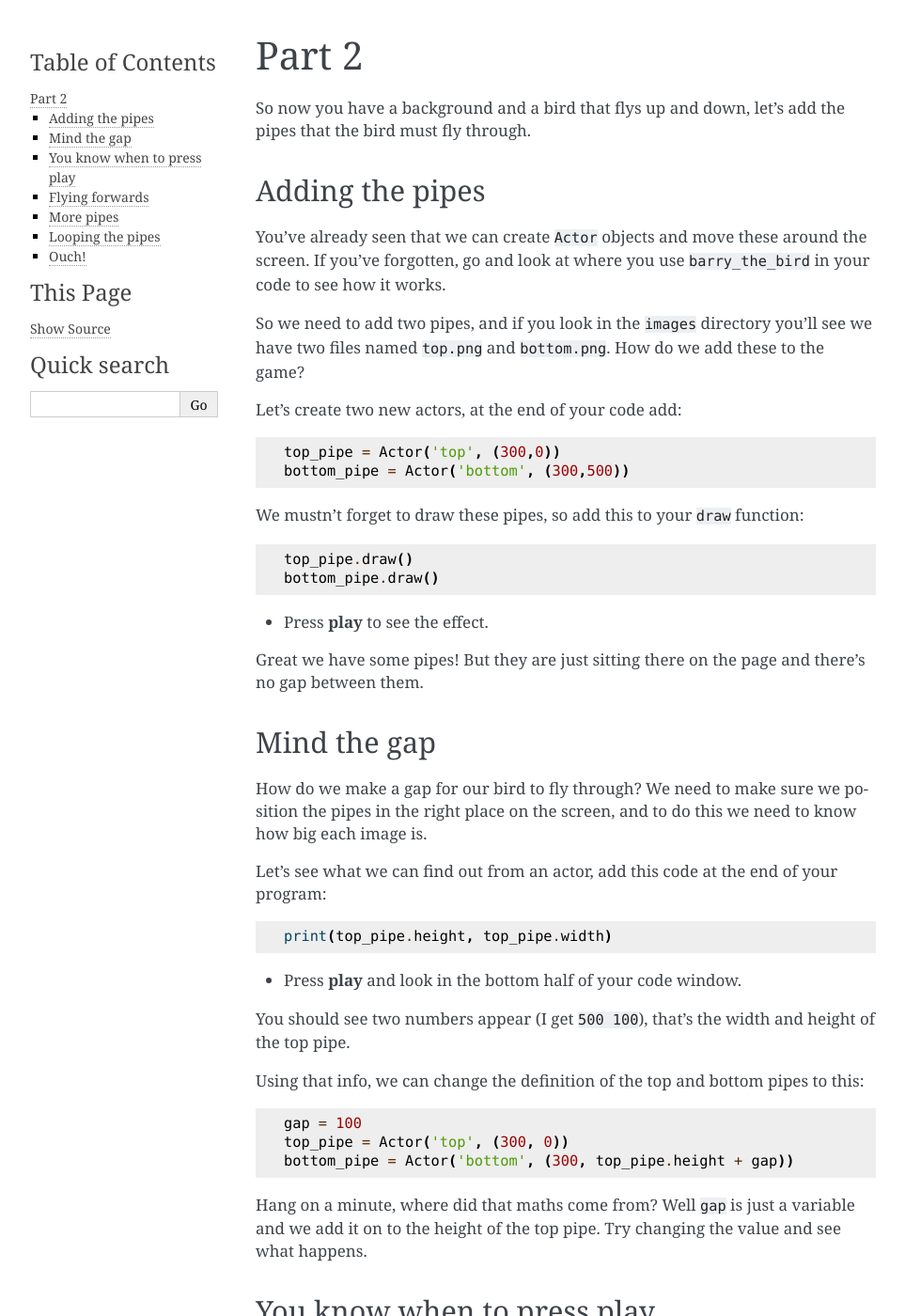
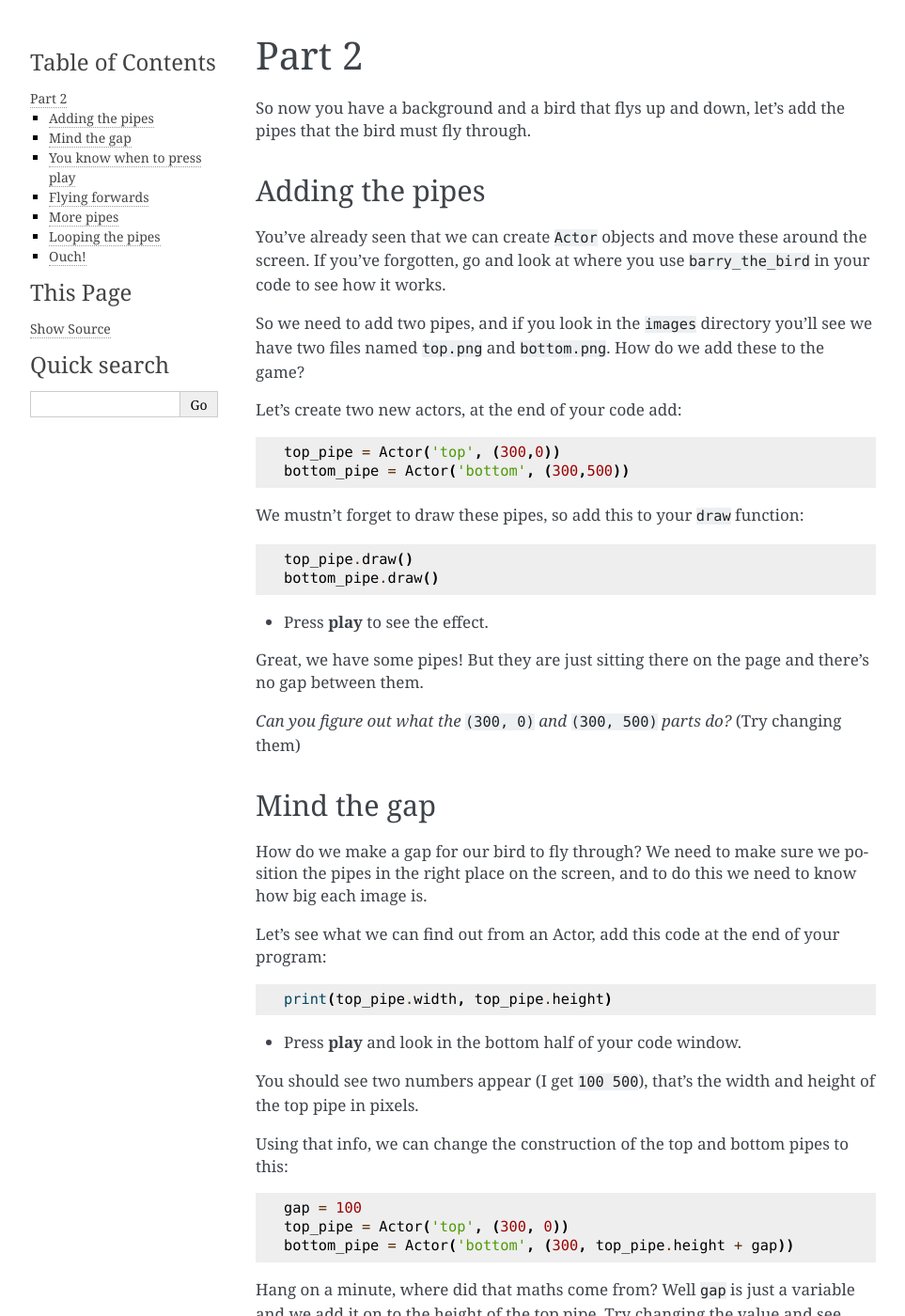
Before and after one commit to andyborrell/pygamezero_bird, a Sphinx documentation site: the page built from docs/source/part2.rst, in a window 1280 px wide and 1400 px high. Shown: the whole window at 94% size, without its empty margins (148-1111 px from the left). Built offline with Sphinx 7.4.7, drawn with Linux system fonts in a browser that asks for light colours.

Commit message:
Width,height and position of pipes

```diff
--- a/docs/source/part2.rst
+++ b/docs/source/part2.rst
@@ -29,7 +29,9 @@ We mustn't forget to draw these pipes, so add this to your :code:`draw` function
 
 - Press **play** to see the effect.
 
-Great we have some pipes! But they are just sitting there on the page and there's no gap between them.
+Great, we have some pipes! But they are just sitting there on the page and there's no gap between them.
+
+*Can you figure out what the* :code:`(300, 0)` *and* :code:`(300, 500)` *parts do?*   (Try changing them)
 
 
 Mind the gap
@@ -37,17 +39,17 @@ Mind the gap
 
 How do we make a gap for our bird to fly through? We need to make sure we position the pipes in the right place on the screen, and to do this we need to know how big each image is.
 
-Let's see what we can find out from an actor, add this code at the end of your program:
+Let's see what we can find out from an Actor, add this code at the end of your program:
 
 .. code:: python
 
-   print(top_pipe.height, top_pipe.width)
+   print(top_pipe.width, top_pipe.height)
 
 - Press **play** and look in the bottom half of your code window.
 
-You should see two numbers appear (I get :code:`500 100`), that's the width and height of the top pipe.
+You should see two numbers appear (I get :code:`100 500`), that's the width and height of the top pipe in pixels.
 
-Using that info, we can change the definition of the top and bottom pipes to this:
+Using that info, we can change the construction of the top and bottom pipes to this:
 
 .. code:: python
 
```
